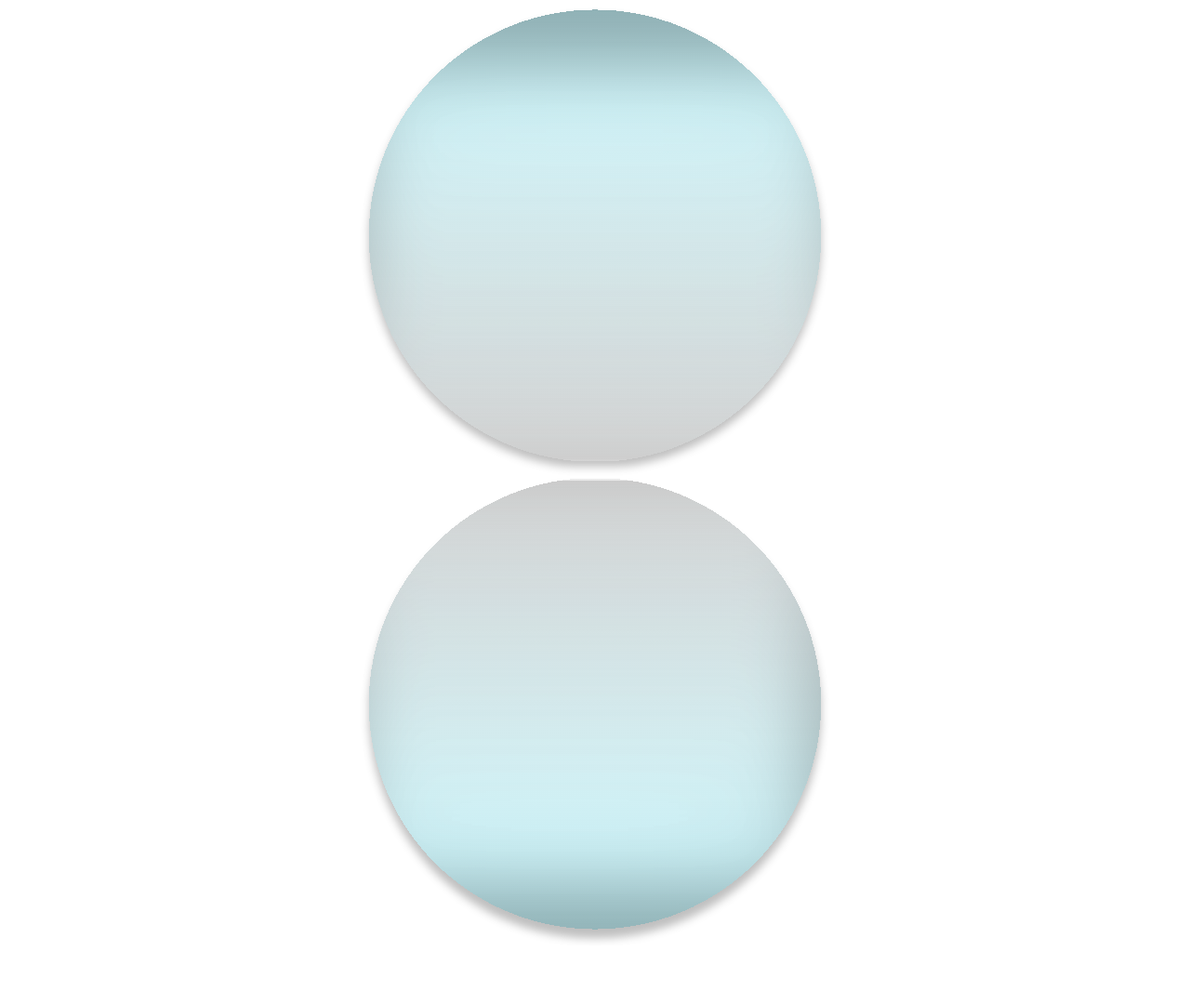
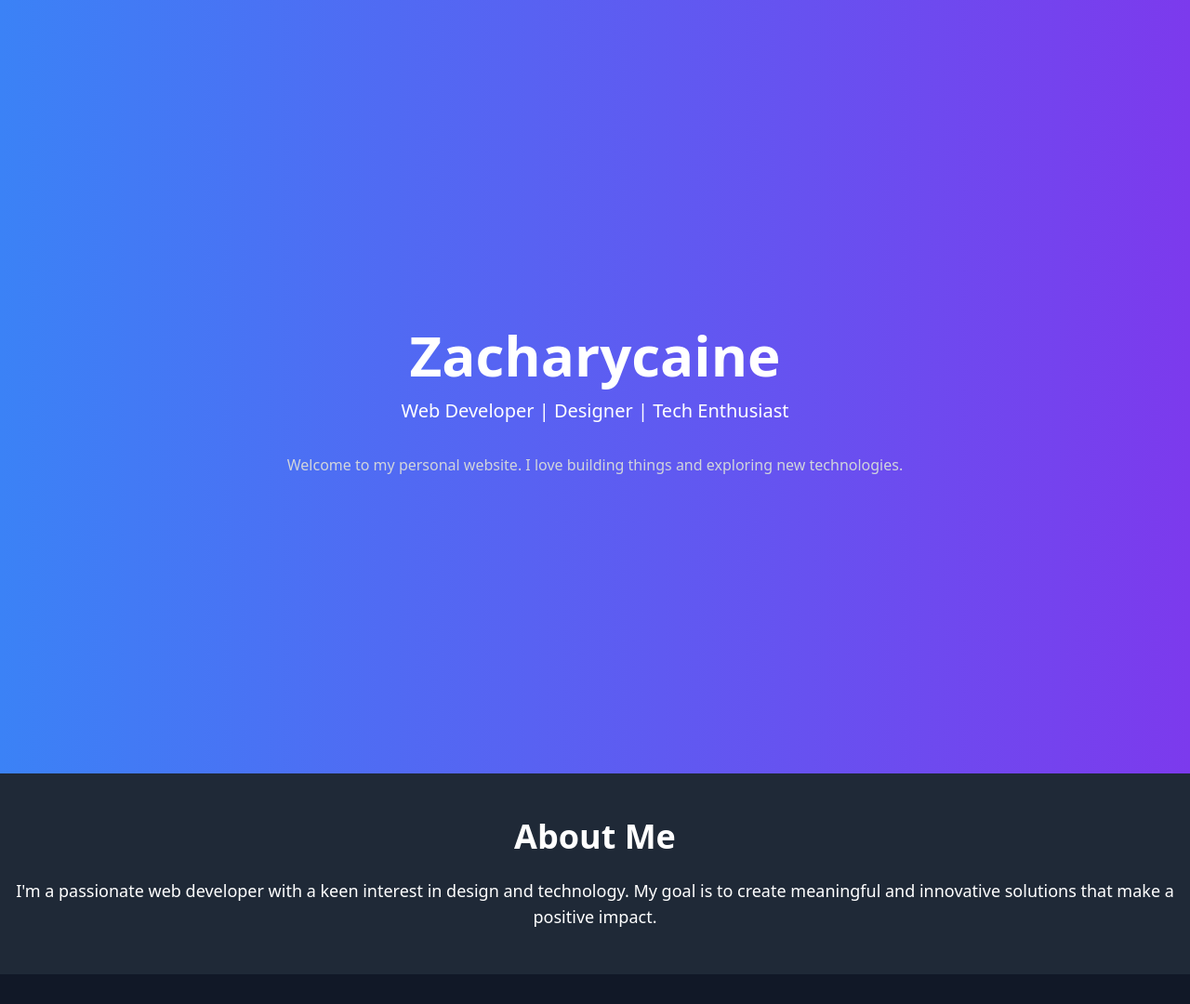
Before and after one commit to zacharycaine/zacharycaine.github.io, a plain HTML site: page index.html in a window 1280 px wide. Shown: the whole page at 93% size. Before the commit the page ends 1027 px from the top, so only its background shows below. Drawn offline with nearby package versions, Linux system fonts and the light colour scheme; a small style sheet from the web is missing.

Commit message:
jafdjnajfn

```diff
--- a/index.html
+++ b/index.html
@@ -1,10 +1,50 @@
 <!DOCTYPE html>
-<html>
-    <head>
-        <link rel="stylesheet" href="lust.css">
-    </head>
-<body>
-    <img src="/Assets/Ellipse1.svg">
-    <img src="/Assets/Ellipse2.svg">
+<html lang="en">
+
+<head>
+    <meta charset="UTF-8">
+    <meta name="viewport" content="width=device-width, initial-scale=1.0">
+    <link rel="stylesheet" href="https://cdn.jsdelivr.net/npm/tailwindcss@2.2.19/dist/tailwind.min.css"
+        integrity="sha384-KJ4oW/5xl6v0nr3b3O/Bm5lMd/ZyMTS4IqGdXJhxKzmSfL9+9KMWxb3ip3PI+2n"
+        crossorigin="anonymous">
+    <title>Zacharycaine</title>
+</head>
+
+<body class="bg-gradient-to-r from-blue-500 to-purple-600 text-white font-sans">
+
+    <!-- Navigation Section (Optional) -->
+    <nav class="bg-transparent p-4">
+        <!-- Add your navigation items here -->
+    </nav>
+
+    <!-- Hero Section -->
+    <header class="h-screen flex items-center justify-center">
+        <div class="text-center">
+            <h1 class="text-4xl md:text-6xl font-bold mb-4">Zacharycaine</h1>
+            <p class="text-lg md:text-xl mb-8">Web Developer | Designer | Tech Enthusiast</p>
+            <p class="text-gray-300">Welcome to my personal website. I love building things and exploring new technologies.</p>
+        </div>
+    </header>
+
+    <!-- About Me Section -->
+    <section class="bg-gray-800 text-white py-12">
+        <div class="container mx-auto text-center">
+            <h2 class="text-3xl md:text-4xl font-bold mb-6">About Me</h2>
+            <p class="text-lg">I'm a passionate web developer with a keen interest in design and technology. My goal is to
+                create
+                meaningful and innovative solutions that make a positive impact.</p>
+        </div>
+    </section>
+
+    <!-- More Sections as Needed -->
+
+    <!-- Footer Section (Optional) -->
+    <footer class="bg-gray-900 text-white py-4">
+        <div class="container mx-auto text-center">
+            <!-- Add your footer content here -->
+        </div>
+    </footer>
+
 </body>
+
 </html>
--- a/lust.css
+++ b/lust.css
@@ -1,6 +1,3 @@
-img {
-    display: block;
-    margin-left: auto;
-    margin-right: auto;
-    width: 40%;
-  }
+@tailwind base;
+@tailwind components;
+@tailwind utilities;
```
Also changed, not shown: tailwind.config.js (added, +8 -0 lines), love.css (added).
